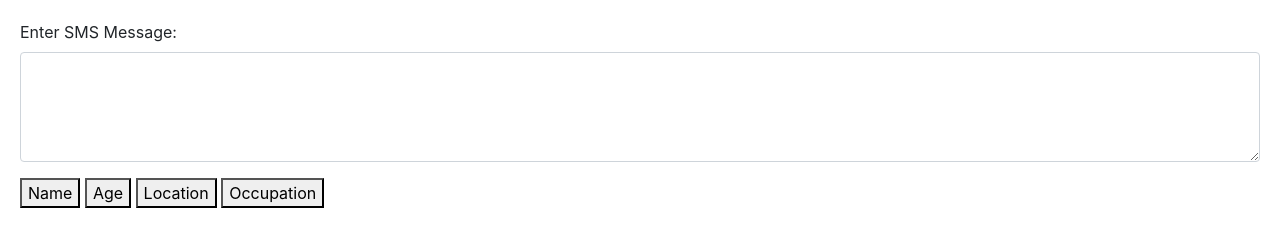
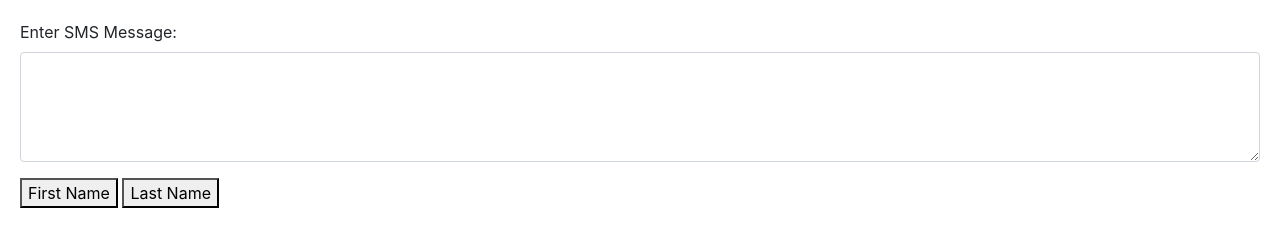
Before and after one commit to Nandakumar1418/activity, a website: page public/index.html in a window 1280 px wide. Drawn offline with nearby package versions, Linux system fonts and the light colour scheme.

Commit message:
Update index.html

```diff
--- a/public/index.html
+++ b/public/index.html
@@ -57,10 +57,8 @@
         <input class="form-control" id="authToken" type="text" name="authToken" value="">
     </div>
     <div class="button-container">
-        <button onclick="appendText('[Name]')">Name</button>
-        <button onclick="appendText('[Age]')">Age</button>
-        <button onclick="appendText('[Location]')">Location</button>
-        <button onclick="appendText('[Occupation]')">Occupation</button>
+        <button onclick="appendText('[$FirstName$]')">First Name</button>
+        <button onclick="appendText('[$LastName$]')">Last Name</button>
     </div>
 </div>
 </body>
```
